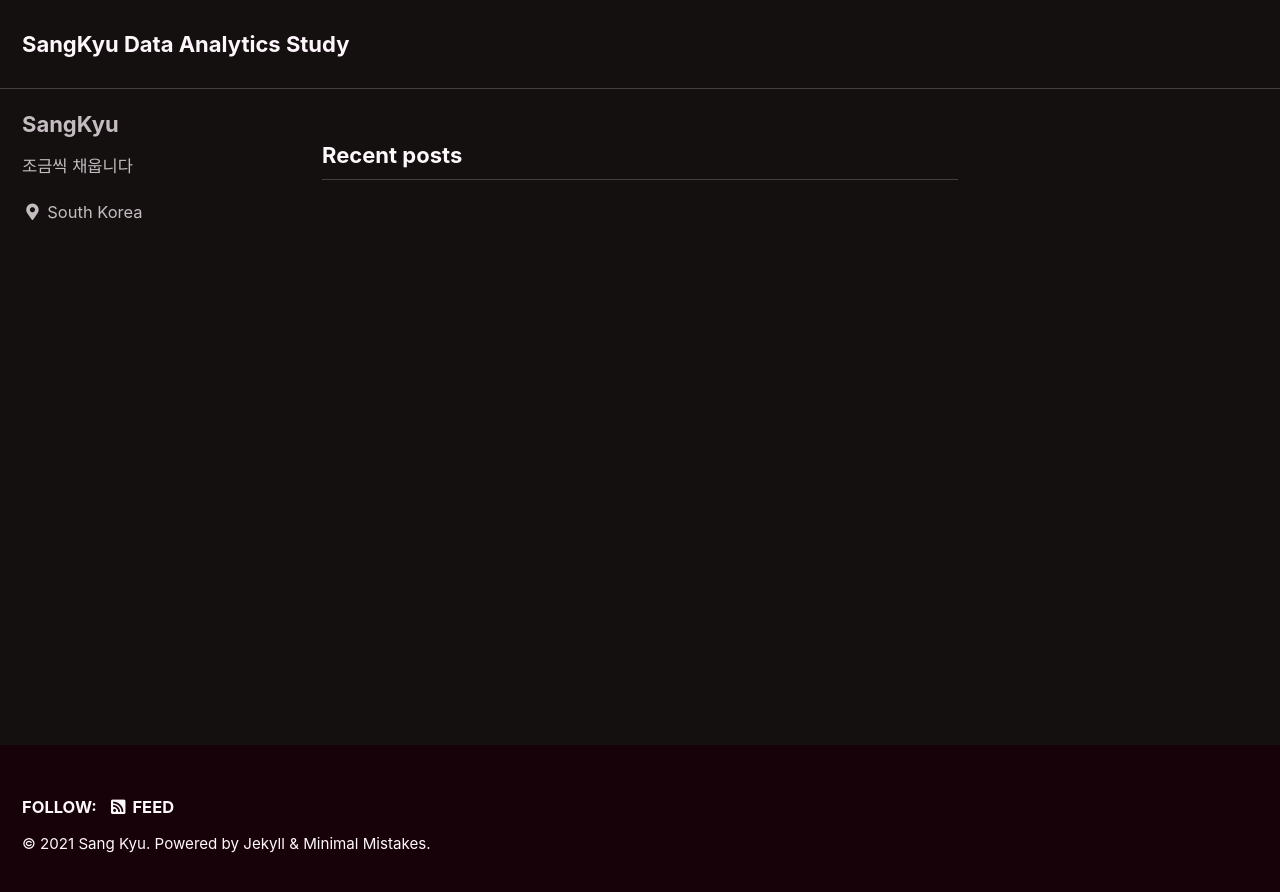
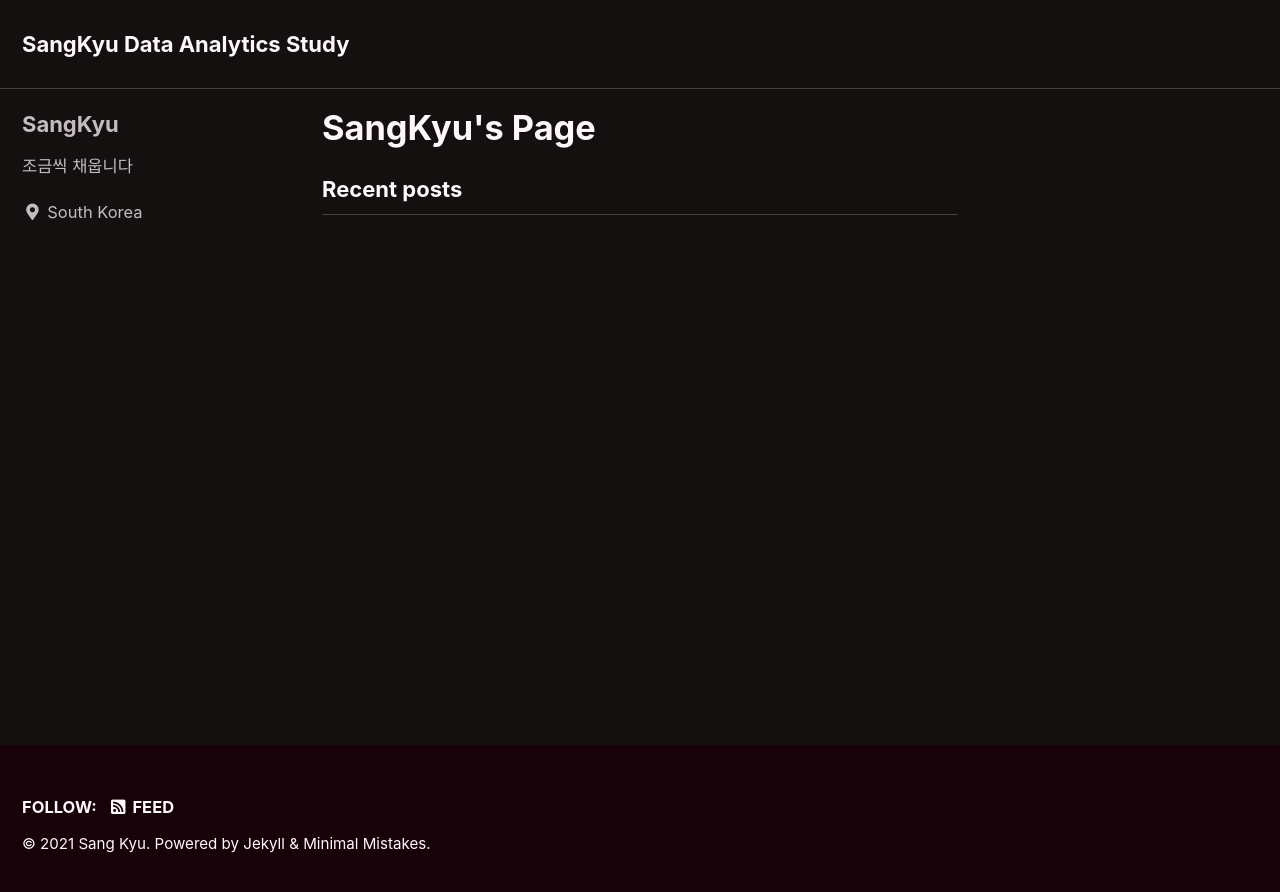
Before and after one commit to analytickyu/analytickyu.github.io, a Jekyll site: the page built from index.html, in a window 1280 px wide. Shown: the top 892 px of the page. Built offline with Jekyll 4.4.1, drawn with Linux system fonts in a browser that asks for light colours; cached includes are drawn as plain includes; the list of posts is cut into pages by our own code.

Commit message:
Update index.html

```diff
--- a/index.html
+++ b/index.html
@@ -1,4 +1,6 @@
 ---
 layout: home
+title: SangKyu's Page
+subtitile: First simple page
 author_profile: true
 ---
```
